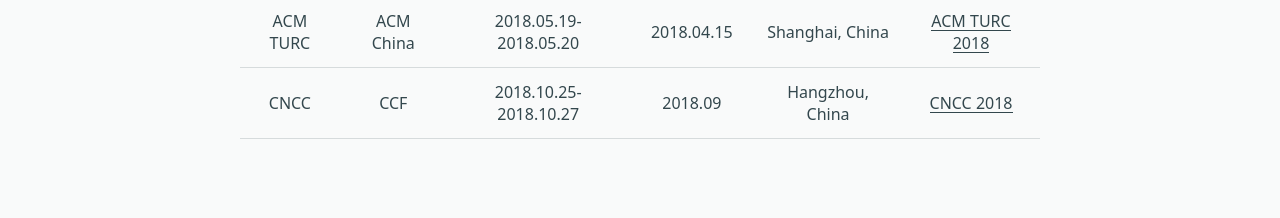
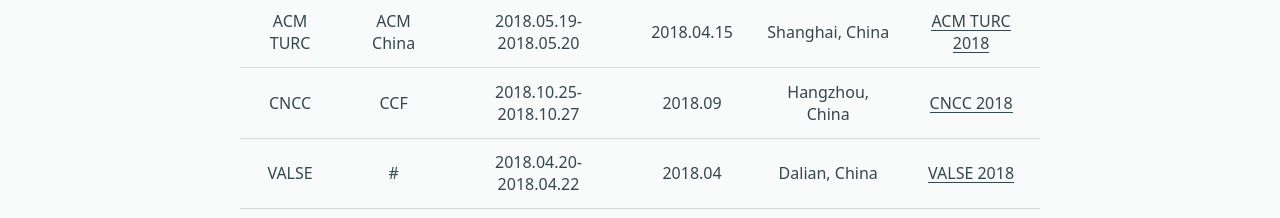
Before and after one commit to paulfangjian/paulfangjian.github.io, a plain HTML site: page 2018/03/25/activity/index.html in a window 1280 px wide. Shown: the part 582-800 px from the top of the page. Drawn offline with Linux system fonts and the light colour scheme; some packages are replaced by stand-ins of ours; a script that the page names is missing; a web font is replaced by a local one.

Commit message:
Site updated: 2018-03-29 18:21:58

```diff
--- a/2018/03/25/activity/index.html
+++ b/2018/03/25/activity/index.html
@@ -60,6 +60,14 @@
 <td style="text-align:center">Hangzhou, China</td>
 <td style="text-align:center"><a href="http://cncc.ccf.org.cn" target="_blank" rel="noopener">CNCC 2018</a></td>
 </tr>
+<tr>
+<td style="text-align:center">VALSE</td>
+<td style="text-align:center">#</td>
+<td style="text-align:center">2018.04.20-2018.04.22</td>
+<td style="text-align:center">2018.04</td>
+<td style="text-align:center">Dalian, China</td>
+<td style="text-align:center"><a href="http://ice.dlut.edu.cn/valse2018/index.html" target="_blank" rel="noopener">VALSE 2018</a></td>
+</tr>
 </tbody>
 </table>
 
```
Also changed, not shown: index.html (+8 -0 lines).
